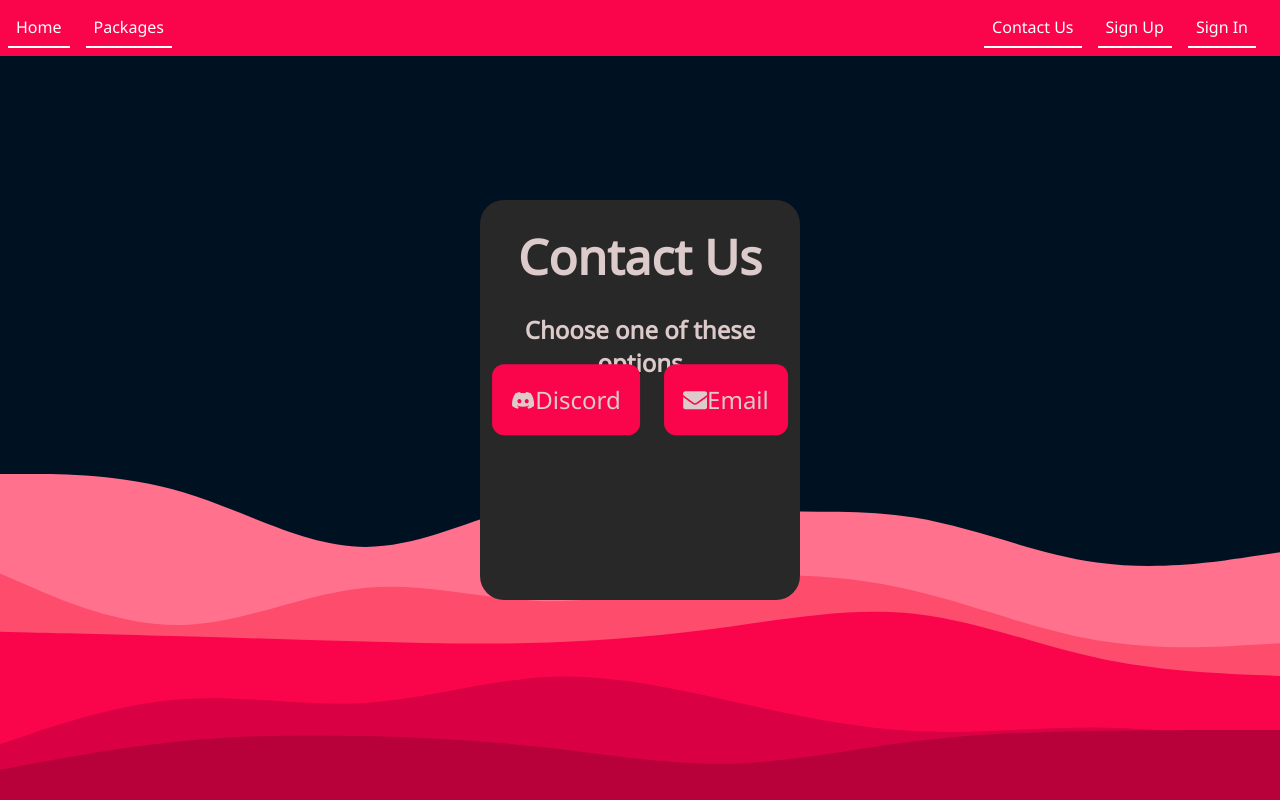
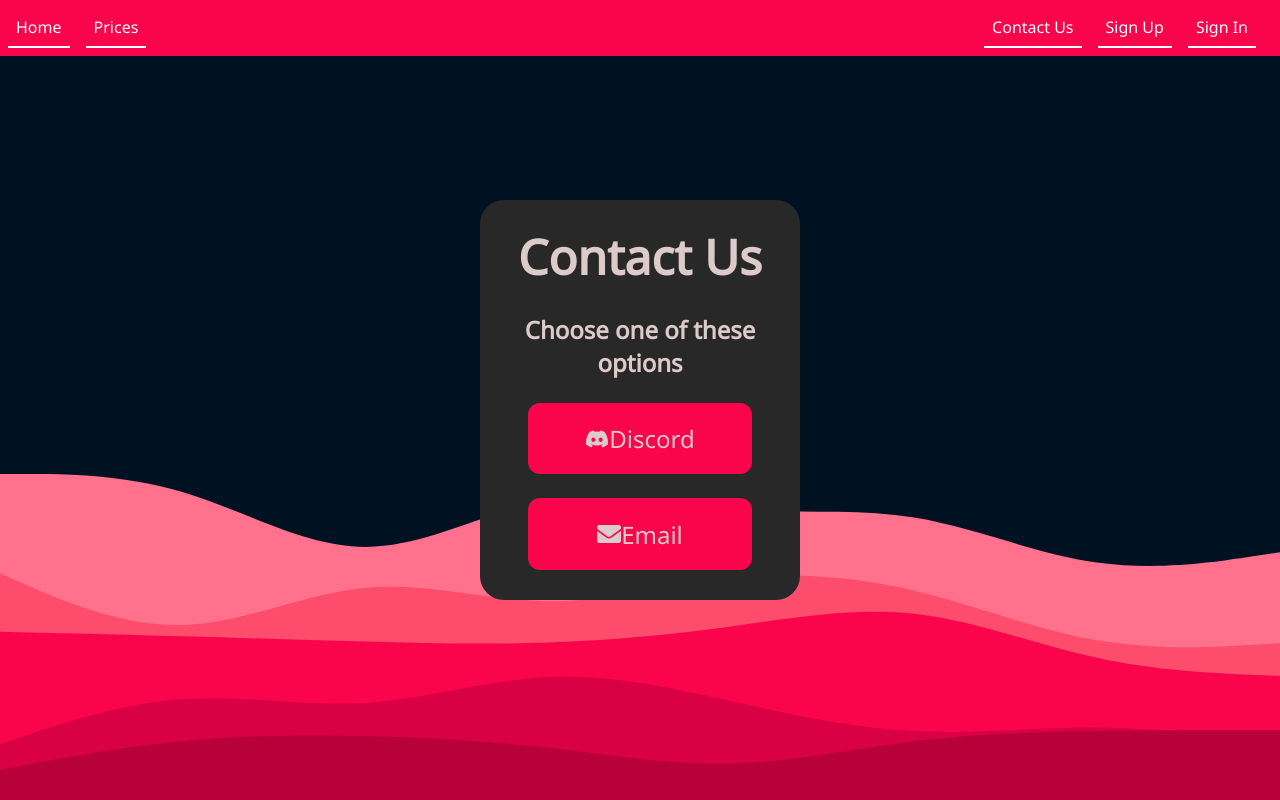
Before and after one commit to TeamWorkspaceCA/teamworkspace, a Next.js app: page /contact in a window 1280 px wide. Built offline with nearby package versions, Linux system fonts and the light colour scheme; a web font is replaced by a local one.

Commit message:
Fixed contacts page issue, and started pricing page

```diff
--- a/components/Navbar.tsx
+++ b/components/Navbar.tsx
@@ -18,7 +18,7 @@ const Navbar = () => {
         {text: 'Sign In', float: 'right', href:"/signin"},
         {text: 'Sign Up', float: 'right', href:"/signup"},
         {text: 'Contact Us', float: 'right', href:"/contact"},
-        {text: 'Packages', float: 'left', href:"/packages"}
+        {text: 'Prices', float: 'left', href:"/pricing"}
     ])
 
     let [navbarOpenState, setNavbarOpenState] = useState<boolean>(true);
@@ -92,10 +92,3 @@ const NavbarButton:FC<NavbarLink> = ({text, float, href, ChangeNavbarMenu}) => {
         </div>
     </Link>;
 }
-
-/*
-    <div className='navbar-btn' style={{float: "right"}}>Sign In</div>
-    <div className='navbar-btn' style={{float: "right"}}>Sign Up</div>
-    <div className='navbar-btn' style={{float: "right"}}>Contact Us</div>
-    <div className='navbar-btn'>Packages</div>
-*/
--- a/styles/contacts.scss
+++ b/styles/contacts.scss
@@ -3,12 +3,19 @@
 .contact-btns {
     display: flex;
     flex-wrap: wrap;
-    position: absolute;
-    top: 50%;
+    justify-content: center;
+    align-items: center;
+    //position: absolute;
+    /*top: 50%;
     left: 50%;
-    transform: translate(-50%, -50%);
+    transform: translate(-50%, -50%);*/
     padding: 1em;
     gap: 1em;
+    width: 100%;
+
+    a {
+        width: 100%;
+    }
 
     .btn--icon {
         float: left;
@@ -16,5 +23,6 @@
         margin: 0;
         font-size: 1em;
         border-radius: .5em;
+        width: 100%;
     }
 }
```
Also changed, not shown: pages/pricing.tsx (added, +18 -0 lines), 1 other file (tests, documents, lock files or other folders).
